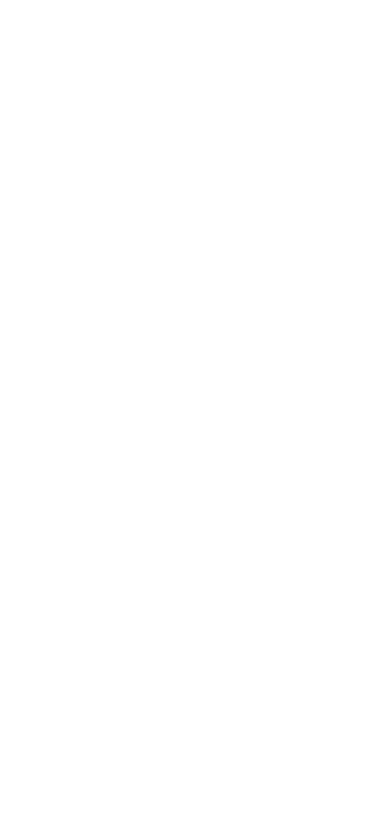
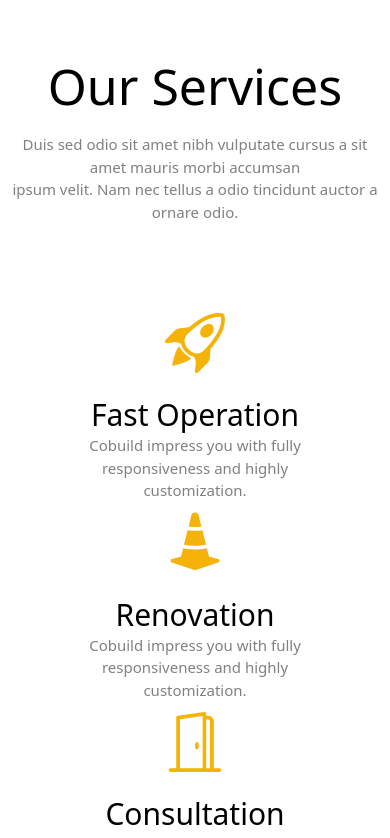
Before and after one commit to ChrisRoyalty/Cobuild-Project, a React (Create React App) app: page / in a window 390 px wide. Shown: the part 860-1698 px from the top of the page. Before the commit the page ends 844 px from the top, so only its background shows below. Built offline with nearby package versions, Linux system fonts and the light colour scheme.

Commit message:
first commit

```diff
--- a/public/index.html
+++ b/public/index.html
@@ -25,6 +25,11 @@
       Learn how to configure a non-root public URL by running `npm run build`.
     -->
     <title>React App</title>
+    <link
+      rel="stylesheet"
+      href="https://cdn.jsdelivr.net/npm/bootstrap-icons@1.10.5/font/bootstrap-icons.css"
+    />
+    <link href="assets/images/favicon/favicon.ico" rel="icon">
   </head>
   <body>
     <noscript>You need to enable JavaScript to run this app.</noscript>
--- a/src/App.js
+++ b/src/App.js
@@ -1,11 +1,15 @@
 import "./App.css";
 import Header from "./components/Header";
+import Services from "./pages/Services";
 
 function App() {
   return (
-    <div className="App">
-      <Header />
-    </div>
+    <>
+      <div className="App">
+        <Header />
+      </div>
+        <Services />
+    </>
   );
 }
 
--- /dev/null
+++ b/src/pages/Services.jsx
@@ -0,0 +1,53 @@
+import React from 'react'
+import '../styles/Services.css'
+
+function Services() {
+  return (
+    <div className="services">
+      <div className="head">
+        <h1>Our Services</h1>
+        <p>
+          Duis sed odio sit amet nibh vulputate cursus a sit amet mauris morbi
+          accumsan <br /> ipsum velit. Nam nec tellus a odio tincidunt auctor a
+          ornare odio.
+        </p>
+      </div>
+      <div className="headDiv">
+        <div>
+          <i class="bi bi-rocket-takeoff"></i>
+          <h3>Fast Operation</h3>
+          <p>
+            Cobuild impress you with fully <br /> responsiveness and highly{" "}
+            <br /> customization.
+          </p>
+        </div>
+        <div>
+          <i class="bi bi-cone-striped"></i>
+          <h3>Renovation</h3>
+          <p>
+            Cobuild impress you with fully <br /> responsiveness and highly{" "}
+            <br /> customization.
+          </p>
+        </div>
+        <div>
+          <i class="bi bi-door-open"></i>
+          <h3>Consultation</h3>
+          <p>
+            Cobuild impress you with fully <br /> responsiveness and highly{" "}
+            <br /> customization.
+          </p>
+        </div>
+        <div>
+          <i class="bi bi-buildings"></i>
+          <h3>Architecture</h3>
+          <p>
+            Cobuild impress you with fully <br /> responsiveness and highly{" "}
+            <br /> customization.
+          </p>
+        </div>
+      </div>
+    </div>
+  );
+}
+
+export default Services
--- /dev/null
+++ b/src/styles/Services.css
@@ -0,0 +1,77 @@
+* {
+  padding: 0%;
+  margin: 0%;
+}
+
+.services {
+  display: flex;
+  flex-direction: column;
+  justify-content: center;
+  align-items: center;
+  text-align: center;
+  height: 75vh;
+}
+
+.head {
+  height: 30vh;
+}
+
+.head h1 {
+  font-size: 40px;
+  height: 10vh;
+}
+
+p {
+  color: gray;
+}
+
+.headDiv {
+  display: flex;
+  justify-content: space-between;
+  width: 70vw;
+}
+
+.headDiv i {
+  font-size: 50px;
+  color: rgba(245, 178, 8, 255);
+  position: relative;
+  bottom: 20px;
+}
+
+.headDiv h3 {
+  font-size: 20px;
+  height: 7vh;
+}
+
+@media screen and (max-width: 730px) {
+  .headDiv {
+    display: block;
+  }
+
+  .services {
+    height: 140vh;
+  }
+
+  .services p {
+    padding: 0px 10px;
+  }
+
+  .headDiv i {
+    font-size: 60px;
+    position: relative;
+    bottom: 5px;
+  }
+
+  .head h1 {
+    font-size: 50px;
+  }
+
+  .headDiv h3 {
+    font-size: 30px;
+    height: 5vh;
+  }
+
+  p {
+    font-size: 15px;
+  }
+}
```
Also changed, not shown: 1 other file (tests, documents, lock files or other folders).
